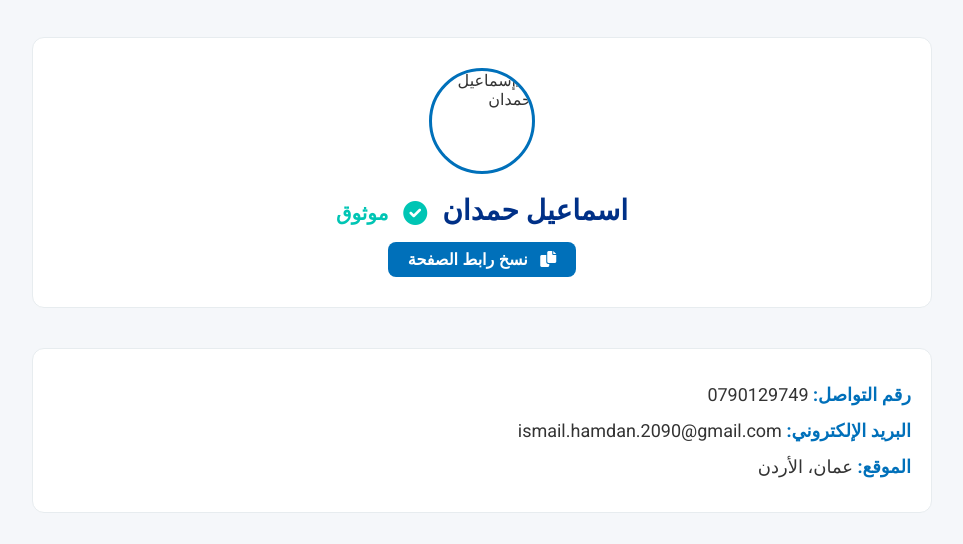
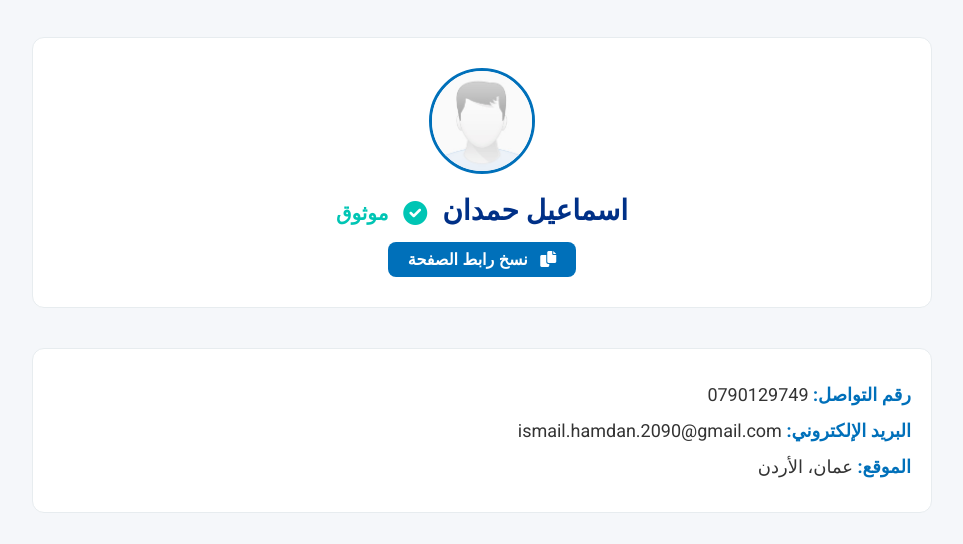
Before and after one commit to sandbox2002/1, a plain HTML site: page index.html in a window 1280 px wide. Shown: the part 100-644 px from the top of the page, without its empty margins (158-1121 px from the left). Drawn offline with Linux system fonts and the light colour scheme.

Commit message:
Update index.html

```diff
--- a/index.html
+++ b/index.html
@@ -258,7 +258,7 @@
         </div>
 
         <div class="profile">
-            <img src="image.jpg" alt="إسماعيل حمدان" class="profile-img" loading="lazy">
+            <img src="img.png" alt="إسماعيل حمدان" class="profile-img" loading="lazy">
             <h2 class="profile-name">اسماعيل حمدان <i class="fas fa-check-circle verified-icon"></i> <span class="verified-text">موثوق</span></h2>
             <button class="copy-link-btn" onclick="copyLink()">
                 <i class="fas fa-copy"></i> نسخ رابط الصفحة
```
